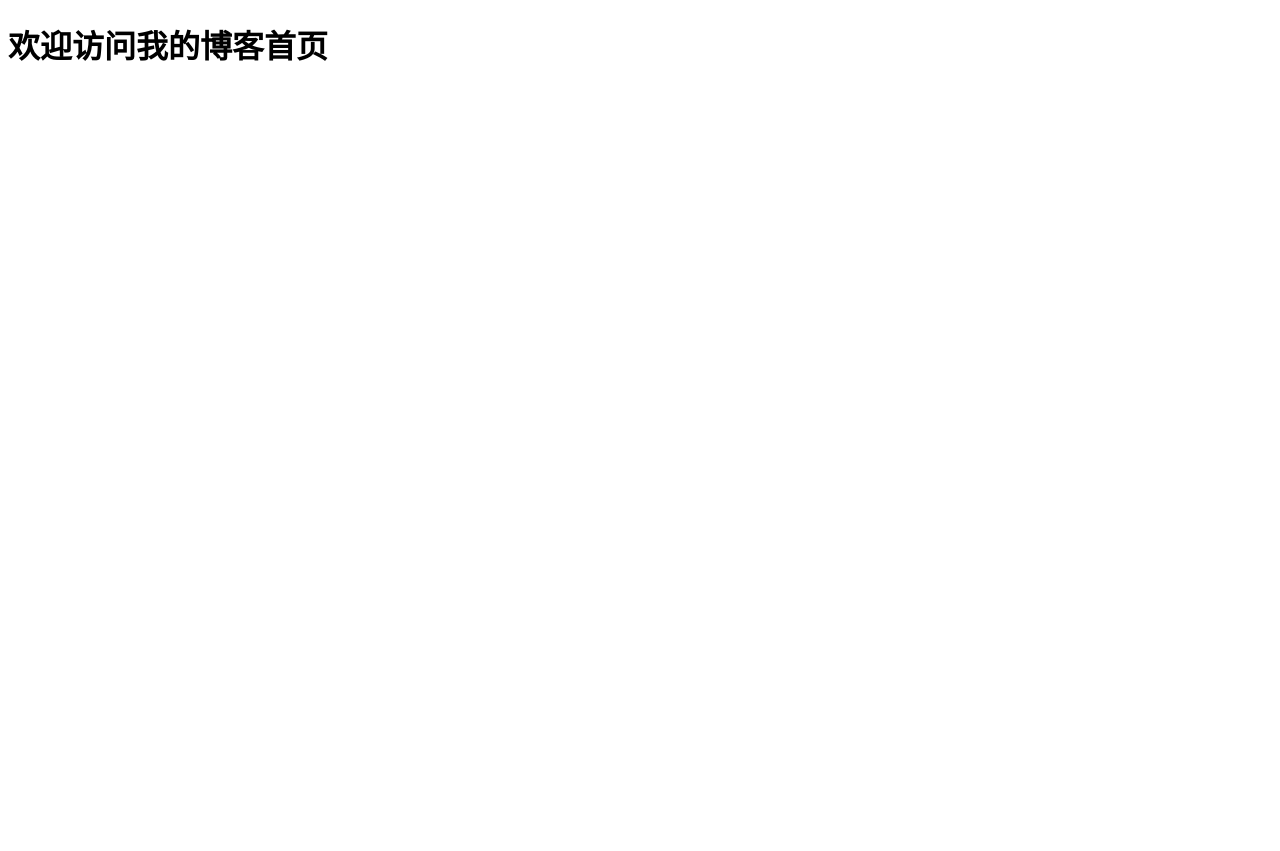
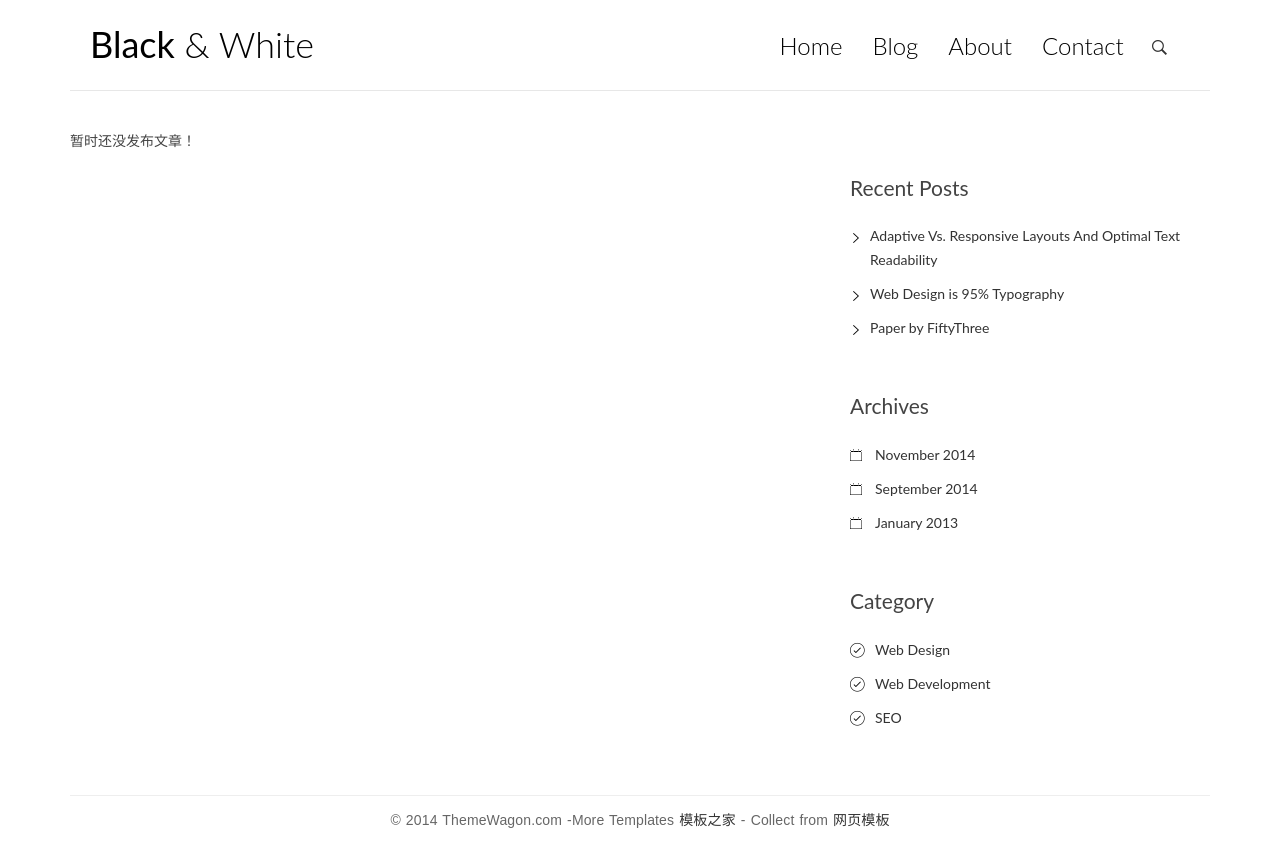
Before and after one commit to yuyuyuhaoshi/DjangoBlog, a Django app: page / in a window 1280 px wide. Before the commit the page ends 61 px from the top, so only its background shows below. Run offline with Django 3.2, Linux system fonts and the light colour scheme; some libraries are stand-ins or nearby versions.

Commit message:
2017/4/17

```diff
--- a/blogproject/blog/urls.py
+++ b/blogproject/blog/urls.py
@@ -3,5 +3,6 @@ from . import views
 
 urlpatterns = [
     url(r'^$', views.index, name='index'),
-    url(r'^post/(?p<pk>[0-9]+)/$', views.detail, name='detail'),
+    # url(r'^post/(?p<pk>[0-9]+)/$', views.detail, name='detail'),
+    url(r'^post/(?P<pk>[0-9]+)/$', views.detail, name='detail'),
 ]
--- a/blogproject/templates/blog/index.html
+++ b/blogproject/templates/blog/index.html
@@ -1,11 +1,173 @@
 <!DOCTYPE html>
-<html lang="en">
-<head>
-    <meta charset="UTF-8">
-    <title></title>
-</head>
-<body>
-<h1>{{welcome}}</h1>
-<article class="post post-1"></article>
-</body>
+<html>
+	<head>
+		<title>Black &amp; White</title>
+
+		<!-- meta -->
+		<meta charset="UTF-8">
+	    <meta name="viewport" content="width=device-width, initial-scale=1">
+		{% load staticfiles %}
+	    <!-- css -->
+		<link rel="stylesheet" href="{% static 'blog/css/bootstrap.css' %}">
+		<link rel="stylesheet" href="http://code.ionicframework.com/ionicons/2.0.1/css/ionicons.min.css">
+		<link rel="stylesheet" href="{% static 'blog/css/pace.css' %}">
+	    <link rel="stylesheet" href="{% static 'blog/css/custom.css' %}">
+
+	    <!-- js -->
+	    <script src="{% static  'blog/js/jquery-2.1.3.min.js' %}"></script>
+	    <script src="{% static 'blog/js/bootstrap.js' %}"></script>
+	    <script src="{% static 'blog/js/pace.js' %}"></script>
+	    <script src="{% static 'blog/js/modernizr.custom.js' %}"></script>
+	</head>
+
+	<body>
+		<div class="container">
+			<header id="site-header">
+				<div class="row">
+					<div class="col-md-4 col-sm-5 col-xs-8">
+						<div class="logo">
+							<h1><a href="index.html"><b>Black</b> &amp; White</a></h1>
+						</div>
+					</div><!-- col-md-4 -->
+					<div class="col-md-8 col-sm-7 col-xs-4">
+						<nav class="main-nav" role="navigation">
+							<div class="navbar-header">
+  								<button type="button" id="trigger-overlay" class="navbar-toggle">
+    								<span class="ion-navicon"></span>
+  								</button>
+							</div>
+
+							<div class="collapse navbar-collapse" id="bs-example-navbar-collapse-1">
+  								<ul class="nav navbar-nav navbar-right">
+    								<li class="cl-effect-11"><a href="index.html" data-hover="Home">Home</a></li>
+    								<li class="cl-effect-11"><a href="full-width.html" data-hover="Blog">Blog</a></li>
+    								<li class="cl-effect-11"><a href="about.html" data-hover="About">About</a></li>
+    								<li class="cl-effect-11"><a href="contact.html" data-hover="Contact">Contact</a></li>
+  								</ul>
+							</div><!-- /.navbar-collapse -->
+						</nav>
+						<div id="header-search-box">
+							<a id="search-menu" href="#"><span id="search-icon" class="ion-ios-search-strong"></span></a>
+							<div id="search-form" class="search-form">
+								<form role="search" method="get" id="searchform" action="#">
+									<input type="search" placeholder="Search" required>
+									<button type="submit"><span class="ion-ios-search-strong"></span></button>
+								</form>
+							</div>
+						</div>
+					</div><!-- col-md-8 -->
+				</div>
+			</header>
+		</div>
+		<div class="copyrights">Collect from <a href="http://www.cssmoban.com/" >网页模板</a></div>
+
+		<div class="content-body">
+			<div class="container">
+				<div class="row">
+
+					<main class="col-md-8">
+
+						{% for post in post_list %}
+							<article class="post post-1">
+								<header class="entry-header">
+									<h1 class="entry-title">
+										<a href="single.html">{{ post.title }}</a>
+									</h1>
+									<div class="entry-meta">
+										<span class="post-category"><a href="#">{{ post.category.name }}</a></span>
+
+										<span class="post-date"><a href="#"><time class="entry-date" datetime="{{ post.created_time }}">{{ post.created_time }}         </time></a></span>
+
+										<span class="post-author"><a href="#">{{ post.author }} </a></span>
+
+										<span class="comments-link"><a href="#">4 Comments</a></span>
+									</div>
+								</header>
+								<div class="entry-content clearfix">
+									<p>{{ post.excerpt}}</p>
+									<div class="read-more cl-effect-14">
+										<a href="#" class="more-link">Continue reading <span class="meta-nav">→</span></a>
+									</div>
+								</div>
+							</article>
+						{% empty %}
+							<div class="no-post">暂时还没发布文章！</div>
+						{% endfor %}
+
+
+					</main>
+					<aside class="col-md-4">
+						<div class="widget widget-recent-posts">
+							<h3 class="widget-title">Recent Posts</h3>
+							<ul>
+								<li>
+									<a href="#">Adaptive Vs. Responsive Layouts And Optimal Text Readability</a>
+								</li>
+								<li>
+									<a href="#">Web Design is 95% Typography</a>
+								</li>
+								<li>
+									<a href="#">Paper by FiftyThree</a>
+								</li>
+							</ul>
+						</div>
+						<div class="widget widget-archives">
+							<h3 class="widget-title">Archives</h3>
+							<ul>
+								<li>
+									<a href="#">November 2014</a>
+								</li>
+								<li>
+									<a href="#">September 2014</a>
+								</li>
+								<li>
+									<a href="#">January 2013</a>
+								</li>
+							</ul>
+						</div>
+
+						<div class="widget widget-category">
+							<h3 class="widget-title">Category</h3>
+							<ul>
+								<li>
+									<a href="#">Web Design</a>
+								</li>
+								<li>
+									<a href="#">Web Development</a>
+								</li>
+								<li>
+									<a href="#">SEO</a>
+								</li>
+							</ul>
+						</div>
+					</aside>
+				</div>
+			</div>
+		</div>
+		<footer id="site-footer">
+			<div class="container">
+				<div class="row">
+					<div class="col-md-12">
+						<p class="copyright">&copy; 2014 ThemeWagon.com -More Templates <a href="http://www.cssmoban.com/" target="_blank" title="模板之家">模板之家</a> - Collect from <a href="http://www.cssmoban.com/" title="网页模板" target="_blank">网页模板</a></p>
+					</div>
+				</div>
+			</div>
+		</footer>
+
+		<!-- Mobile Menu -->
+		<div class="overlay overlay-hugeinc">
+			<button type="button" class="overlay-close"><span class="ion-ios-close-empty"></span></button>
+			<nav>
+				<ul>
+					<li><a href="index.html">Home</a></li>
+					<li><a href="full-width.html">Blog</a></li>
+					<li><a href="about.html">About</a></li>
+					<li><a href="contact.html">Contact</a></li>
+				</ul>
+			</nav>
+		</div>
+
+		<script src="js/script.js"></script>
+
+	</body>
 </html>
```
